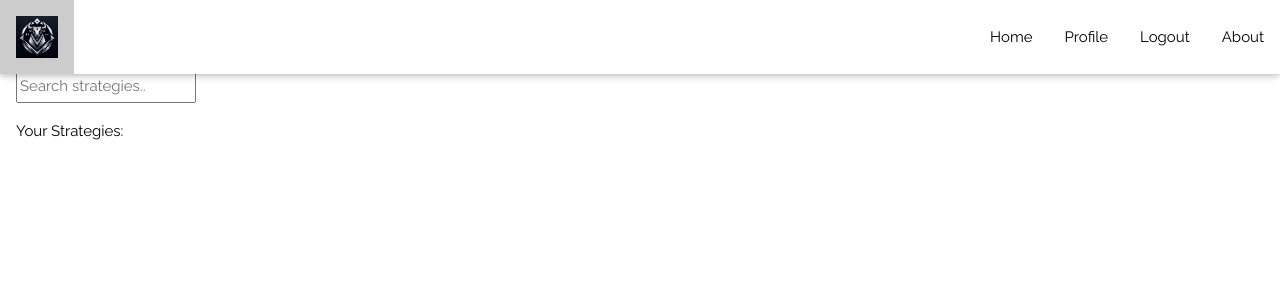
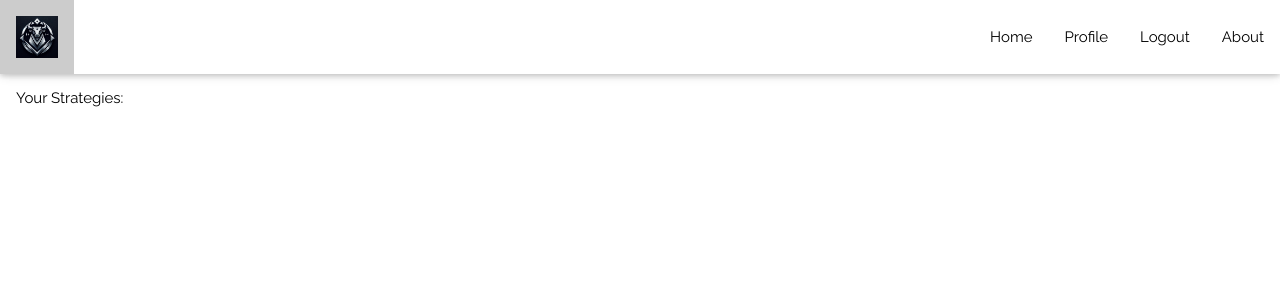
Before and after one commit to software-students-spring2024/2-web-app-exercise-iloveswe, a Flask app: page /strategies in a window 1280 px wide. Shown: the top 300 px of the page. Run offline with Flask 3, Linux system fonts and the light colour scheme; the visitor is signed in with stand-in values (Sample User, id 1); data that the repository does not hold is empty.

Commit message:
Got rid of search bar

```diff
--- a/templates/layout.html
+++ b/templates/layout.html
@@ -249,20 +249,6 @@
         }
       }
 
-      function search_strategy() {
-      let input = document.getElementById('searchbar').value
-      input = input.toLowerCase();
-      let x = document.getElementsByClassName('strategies');
-
-      for (i = 0; i < x.length; i++) {
-        if (!x[i].innerHTML.toLowerCase().includes(input)) {
-          x[i].style.display = "none";
-        }
-        else {
-          x[i].style.display = "list-item";
-        }
-      }
-    }
     </script>
   </body>
 </html>
--- a/templates/strategies.html
+++ b/templates/strategies.html
@@ -7,20 +7,11 @@
     {% endfor %}
   </ul>
   {% endif %} {% endwith %}
-  <div class="container">
-    <input
-      id="searchbar"
-      onkeyup="search_strategy()"
-      type="text"
-      name="search"
-      placeholder="Search strategies.."
-    />
-    <p>Your Strategies:</p>
-    {% for strategy in strategies %}
-    <a href="{{ url_for('strategy', strat_id=strategy._id) }}" class="strategy"
-      >{{ strategy.name }}</a
-    >
-    {% endfor %}
-  </div>
+  <p>Your Strategies:</p>
+  {% for strategy in strategies %}
+  <a href="{{ url_for('strategy', strat_id=strategy._id) }}"
+    >{{ strategy.name }}</a
+  >
+  {% endfor %}
 </body>
 {% endblock %}
```
